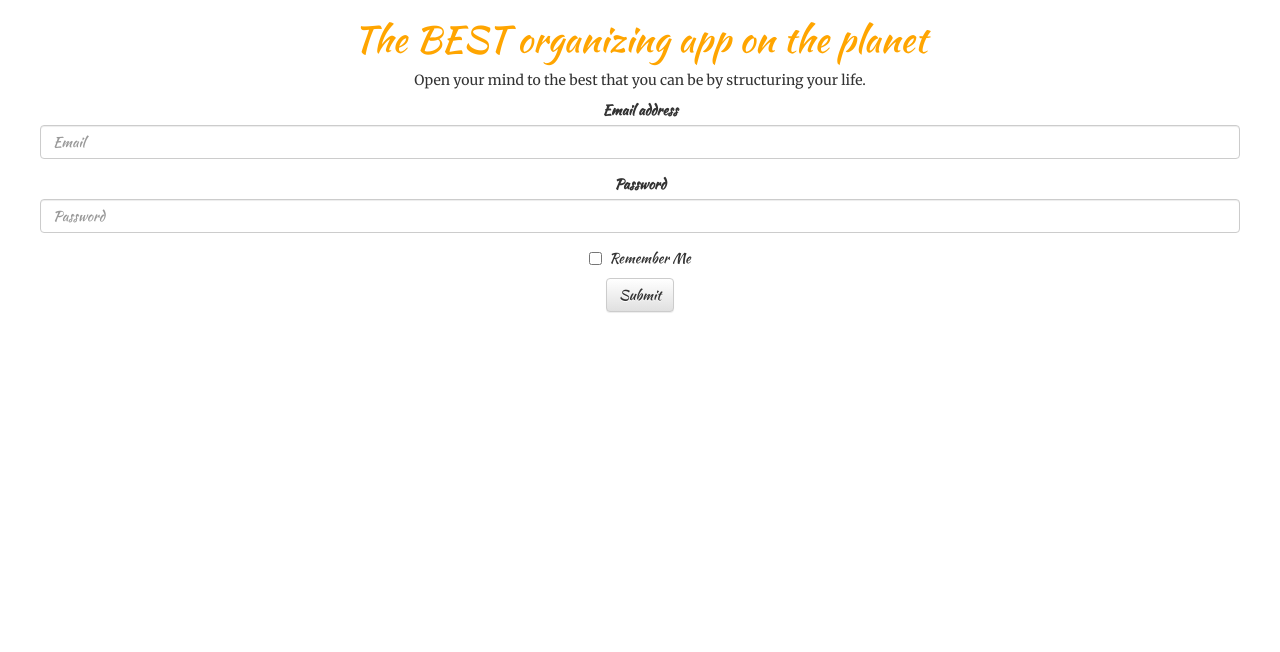
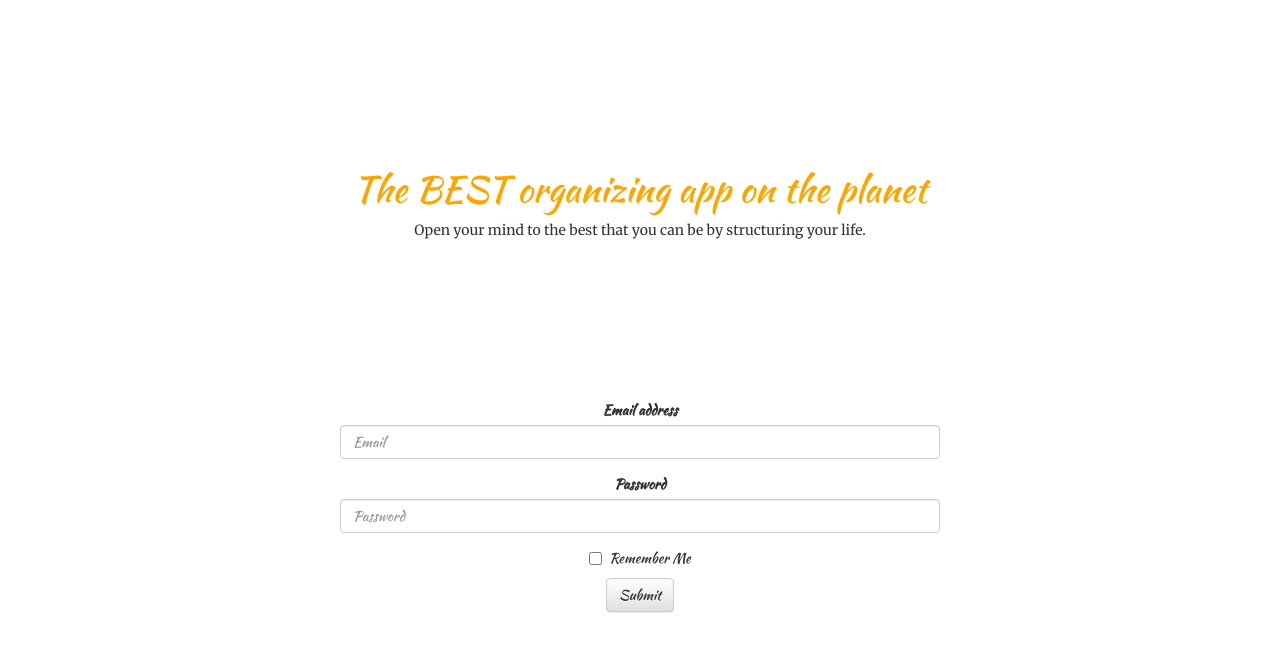
Before and after one commit to itd/Organization-App, a plain HTML site: page Index.html in a window 1280 px wide. Drawn offline with nearby package versions, Linux system fonts and the light colour scheme.

Commit message:
touching up some CSS diffs

```diff
--- a/css/style.css
+++ b/css/style.css
@@ -28,6 +28,9 @@ form {
 	text-align: center;
 }
 
+.row {
+	padding: 150px
+}
 
 /*************************
 	User Interface Page
```
